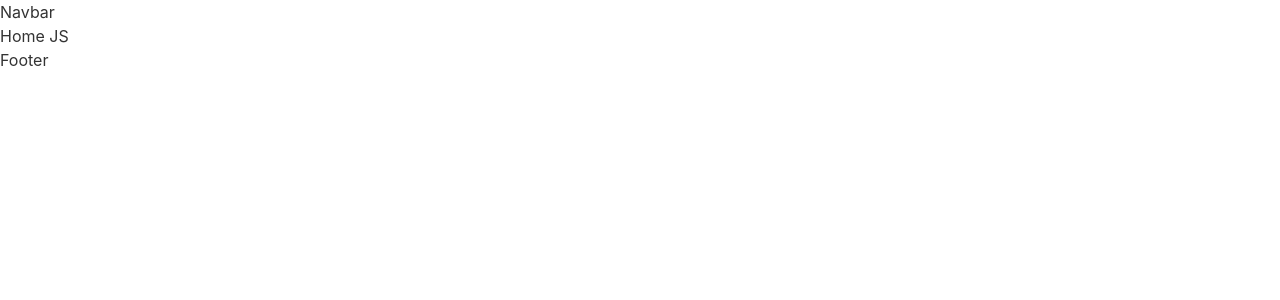
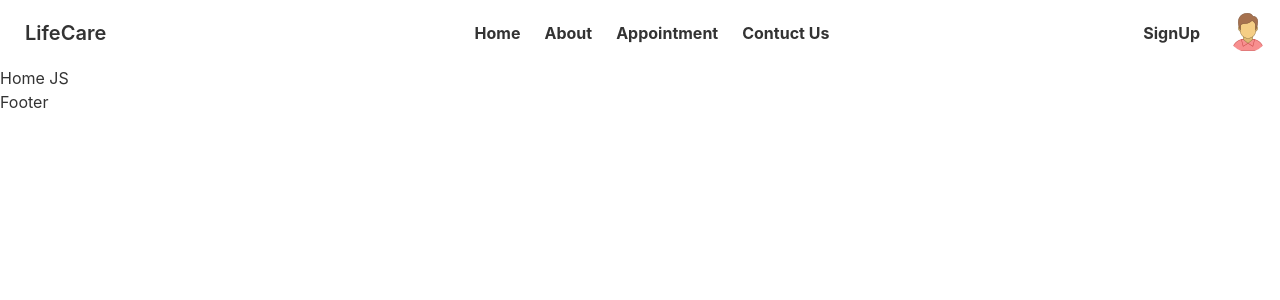
Before and after one commit to Sohel-Developer/lifecare_hospital, a React (Create React App) app: page / in a window 1280 px wide. Shown: the top 300 px of the page. Built offline with nearby package versions, Linux system fonts and the light colour scheme.

Commit message:
Navbar Completed

```diff
--- a/package.json
+++ b/package.json
@@ -9,6 +9,7 @@
     "daisyui": "^2.40.1",
     "react": "^18.2.0",
     "react-dom": "^18.2.0",
+    "react-icons": "^4.6.0",
     "react-router-dom": "^6.4.3",
     "react-scripts": "5.0.1",
     "web-vitals": "^2.1.4"
--- a/src/App.css
+++ b/src/App.css
@@ -1,3 +1,8 @@
 .bg-gradient {
   background: linear-gradient(90deg, #19D3AE -38.67%, #0FCFEC 129.78%);
 }
+
+.container {
+  width: 1400px;
+  margin: 0 auto;
+}
--- a/src/App.js
+++ b/src/App.js
@@ -4,7 +4,7 @@ import { router } from './Router/Routes/Routes';
 
 function App() {
   return (
-    <div>
+    <div className='container'>
       <RouterProvider router={router}></RouterProvider>
     </div>
   );
--- a/src/sharead/Navbar/Navbar.js
+++ b/src/sharead/Navbar/Navbar.js
@@ -1,9 +1,46 @@
 import React from 'react';
+import { Link } from 'react-router-dom';
+import user from "../../assets/icons/user.png"
 
 const Navbar = () => {
+    const menuItems = <>
+        <li><Link className='ml-6 p-0 bg-none bg-transparent hover:text-primary font-bold' to={'/'}>Home</Link></li>
+        <li><Link className='ml-6 p-0 bg-none bg-transparent hover:text-primary font-bold' to={'/about'}>About</Link></li>
+        <li><Link className='ml-6 p-0 bg-none bg-transparent hover:text-primary font-bold' to={'/appoinment'}>Appointment</Link></li>
+        <li><Link className='ml-6 p-0 bg-none bg-transparent hover:text-primary font-bold' to={'/contuct'}>Contuct Us</Link></li>
+    </>
     return (
-        <div>
-            <h1>Navbar</h1>
+        <div className="navbar bg-base-100">
+            <div className="navbar-start">
+                <div className="dropdown">
+                    <label tabIndex={0} className="btn btn-ghost lg:hidden">
+                        <svg xmlns="http://www.w3.org/2000/svg" className="h-5 w-5" fill="none" viewBox="0 0 24 24" stroke="currentColor"><path strokeLinecap="round" strokeLinejoin="round" strokeWidth="2" d="M4 6h16M4 12h8m-8 6h16" /></svg>
+                    </label>
+                    <ul tabIndex={0} className="menu  menu-compact dropdown-content mt-3 p-2 shadow bg-base-100 rounded-box w-52">
+                        {menuItems}
+                    </ul>
+                </div>
+                <Link to={'/'} className="btn btn-ghost normal-case text-xl">LifeCare</Link>
+            </div>
+            <div className="navbar-center hidden lg:flex">
+                <ul className="menu menu-horizontal p-0 ">
+                    {menuItems}
+                </ul>
+            </div>
+            <div className="navbar-end">
+                <Link className='ml-6 p-0 bg-none bg-transparent hover:text-primary font-bold' to={'/signup'}>SignUp</Link>
+
+                <div className=" ml-6 dropdown dropdown-end">
+                    <label tabIndex={0} className="btn btn-ghost btn-circle avatar">
+                        <div className="w-10 rounded-full">
+                            <img src={user} alt="user-Profile" />
+                        </div>
+                    </label>
+                    <ul tabIndex={0} className="mt-3 p-2 shadow menu menu-compact dropdown-content bg-base-200 rounded-box w-52">
+                        <button>LogOut</button>
+                    </ul>
+                </div>
+            </div>
         </div>
     );
 };
```
Also changed, not shown: src/assets/icons/user.png (added), 1 other file (tests, documents, lock files or other folders).
